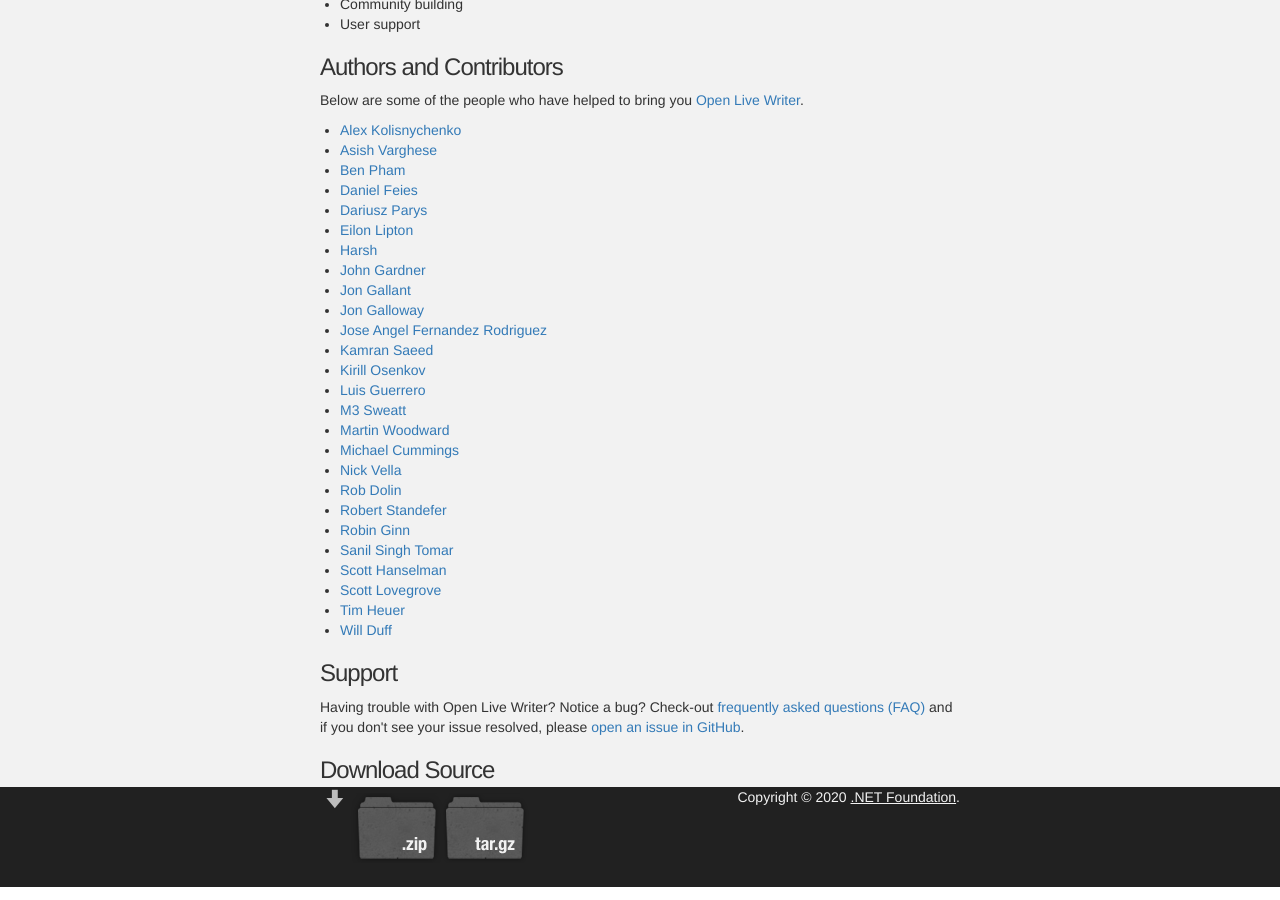
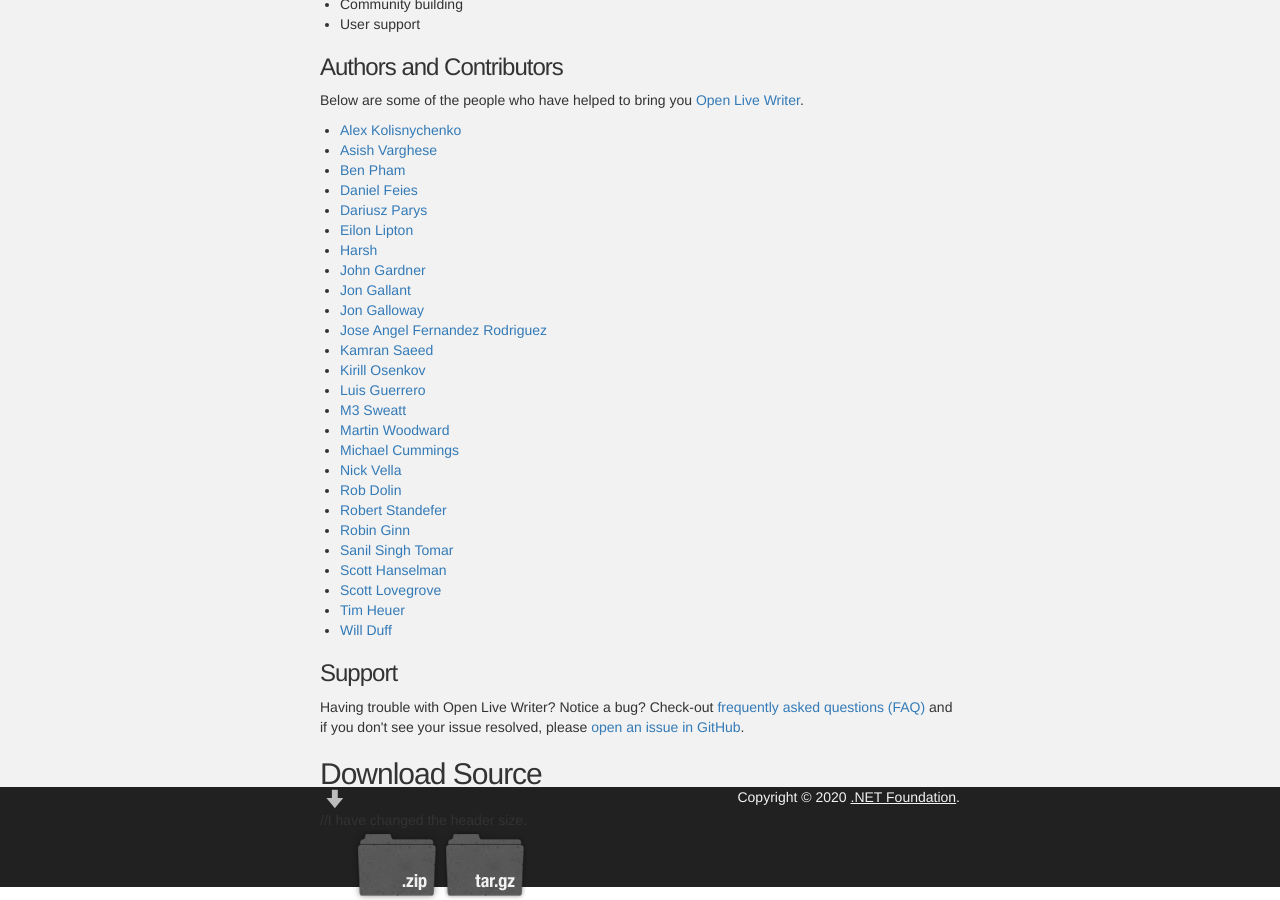
Before and after one commit to OpenLiveWriter/OpenLiveWriter.Github.io, a Jekyll site: the page built from index.html, in a window 1280 px wide and 900 px high, scrolled down 1277 px. Built offline with Jekyll 4.4.1, drawn with Linux system fonts in a browser that asks for light colours.

Commit message:
Update download_source.html
According to me i have changed the header size

```diff
--- a/_includes/download_source.html
+++ b/_includes/download_source.html
@@ -1,5 +1,5 @@
 <div class="download-source">
-    <h3 class="download-source-header">Download Source</h3>
+    <h2 class="download-source-header">Download Source</h2>//I have changed the header  size.
     <a class="zip-download-link" href="https://github.com/OpenLiveWriter/OpenLiveWriter/archive/0.6.2.0.zip"></a>
     <a class="tar-download-link" href="https://github.com/OpenLiveWriter/OpenLiveWriter/archive/0.6.2.0.tar.gz"></a>
 </div>
```
